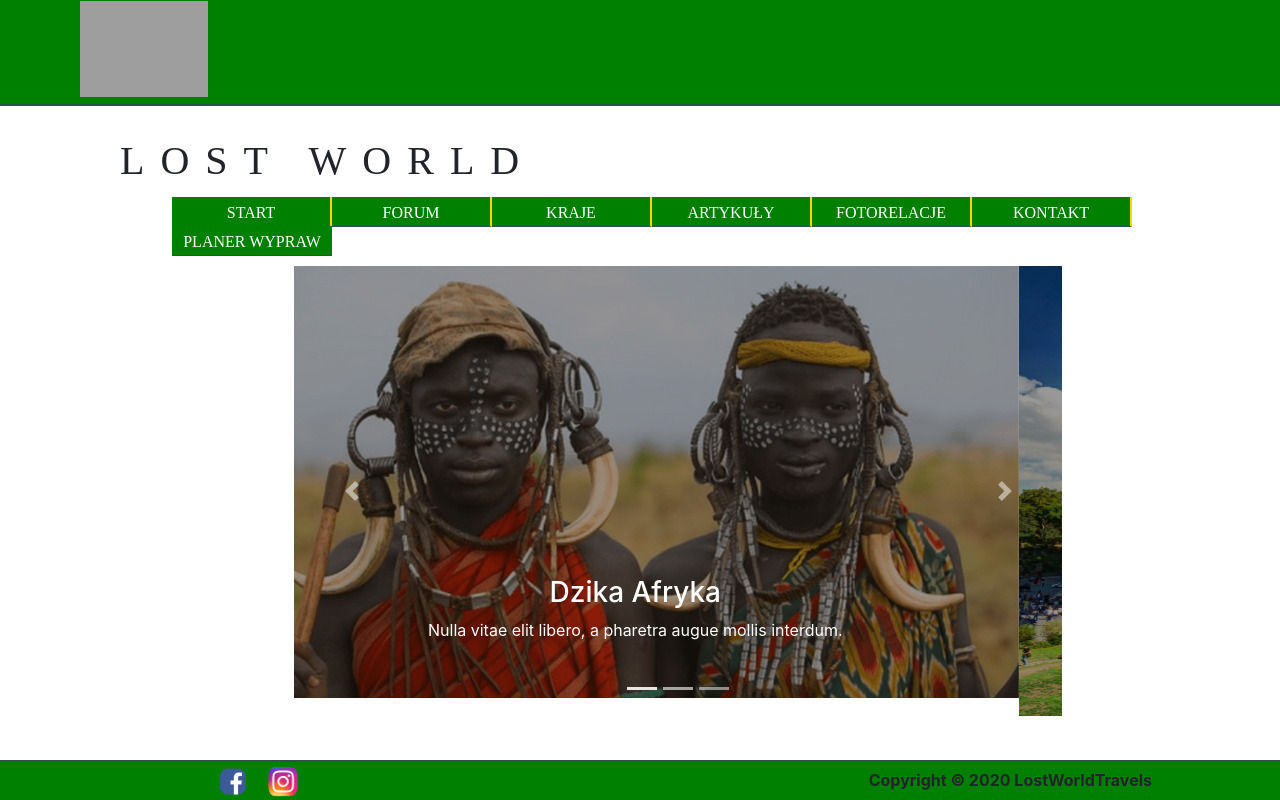
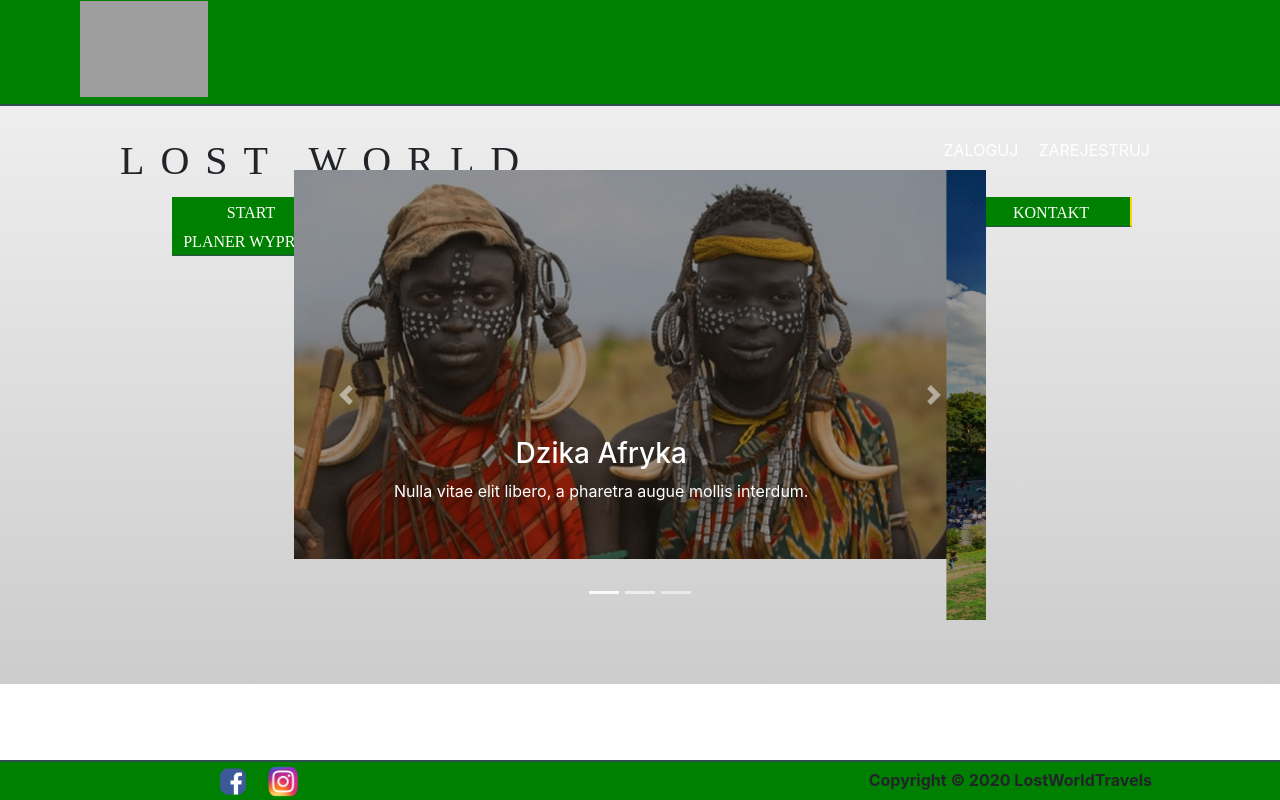
Before and after one commit to WojciechGladalski/lostworld-frontend, a React (Create React App) app: page / in a window 1280 px wide. Built offline with nearby package versions, Linux system fonts and the light colour scheme; grey boxes are pictures that could not be loaded.

Commit message:
Nowe style

```diff
--- a/src/containers/Auth/Login/Login.module.css
+++ b/src/containers/Auth/Login/Login.module.css
@@ -5,10 +5,9 @@
     box-shadow: 0 2px 3px #ccc;
     border: 1px solid #eee;
     padding: 10px;
-    position: fixed;
     box-sizing: border-box;
     background-color: #eeeeee;
-    opacity: 0.88;
+    display: inline-block;
 }
 
 .Login form {
--- a/src/containers/LostWorld/LostWorld.module.css
+++ b/src/containers/LostWorld/LostWorld.module.css
@@ -1,10 +1,7 @@
 .LostWorld {
-    /*background-color: #61dafb;*/
     height: 100%;
     width: 100%;
-    /*background-image: url("../../assets/images/background.jpg");*/
-    /*background-size: contain;*/
-    /*background-repeat: no-repeat;*/
+    text-align: center;
 }
 
 .LostWorld img {
@@ -13,10 +10,6 @@
 }
 
 .Carousel {
-    max-height: 300px;
-    max-width: 800px;
-    width: 60%;
     margin: 5% 23%;
-    position: fixed;
     display: inline-block;
 }
--- a/src/hoc/Layout/Layout.module.css
+++ b/src/hoc/Layout/Layout.module.css
@@ -1,5 +1,4 @@
 .Content {
-    margin-top: 96px;
     height: 100%;
     background: linear-gradient(#eeeeee, #cccccc);
     background-size: cover;
```
